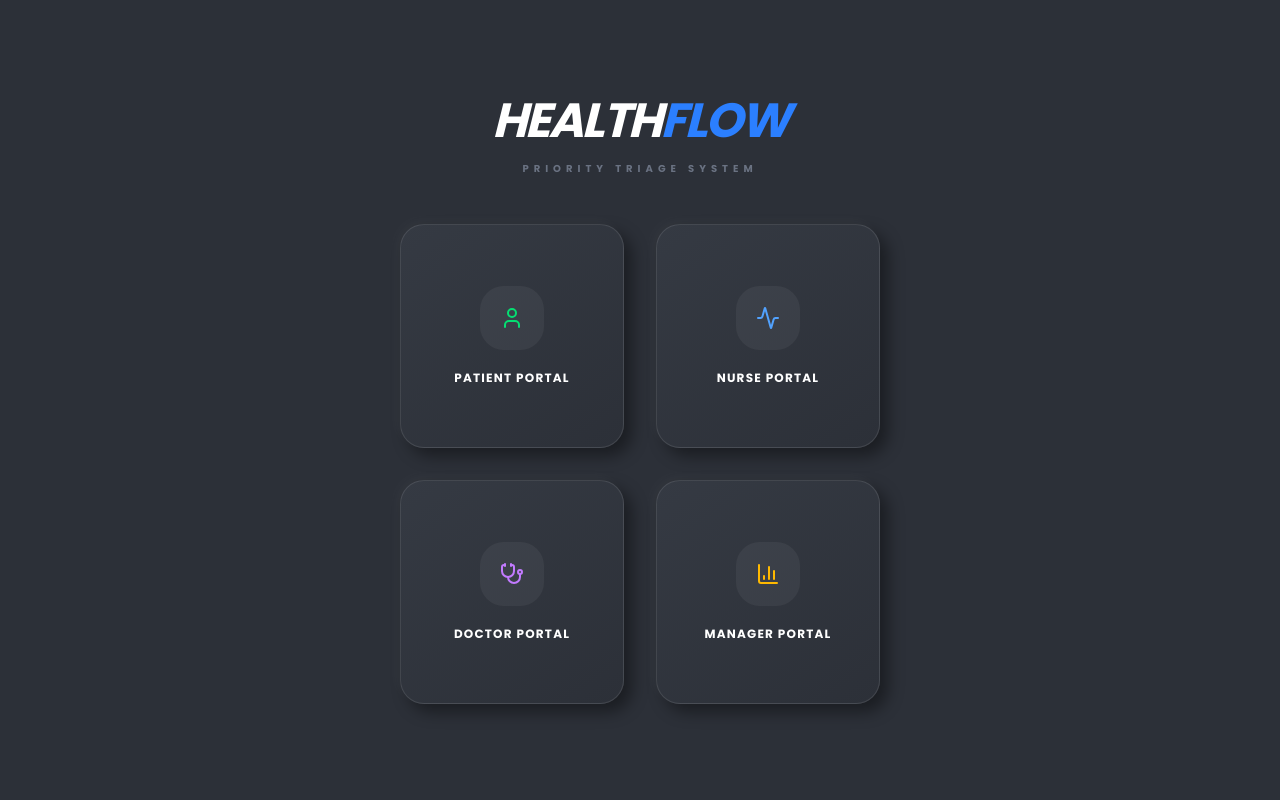
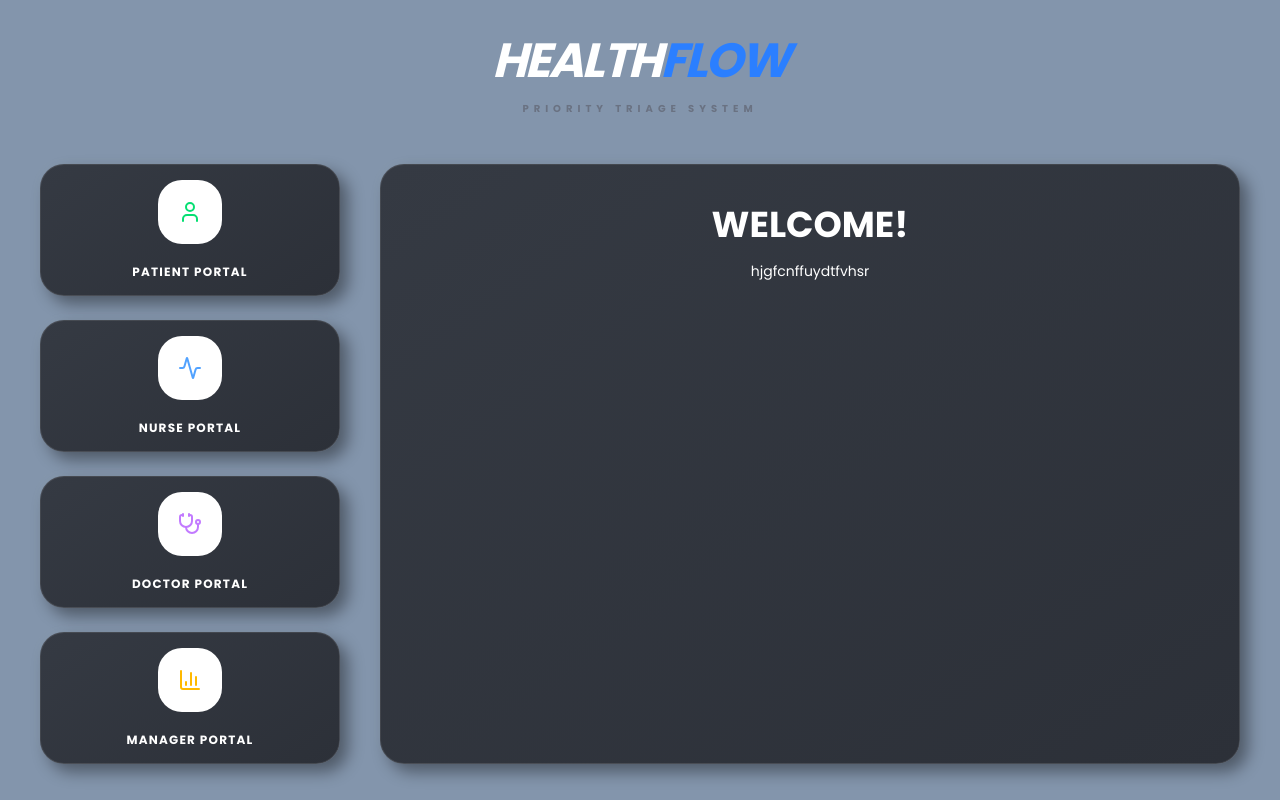
Before and after one commit to LoraineMae/SMS, a React (Vite) app: page / in a window 1280 px wide. Built offline with nearby package versions, Linux system fonts and the light colour scheme.

Commit message:
Update SchedulerViews.jsx

```diff
--- a/src/components/SchedulerViews.jsx
+++ b/src/components/SchedulerViews.jsx
@@ -2,27 +2,51 @@ import React from 'react';
 import { User, ClipboardList, Stethoscope, BarChart3, ShieldCheck, Activity, ArrowLeft } from 'lucide-react';
 
 export const RoleSelectionScreen = ({ onSelect }) => (
-  <div className="min-h-screen flex flex-col items-center justify-center bg-[#2c3038]">
-    <div className="text-center mb-12">
-      <h2 className="text-5xl font-black text-white italic tracking-tighter">HEALTH<span className="text-blue-500">FLOW</span></h2>
-      <p className="text-gray-500 uppercase text-[10px] tracking-[0.5em] mt-4 font-bold">Priority Triage System</p>
+  <div className="min-h-screen flex flex-col justify-center bg-[#8395ac]">
+    <div className="text-center mb-12 w-full">
+      <h2 className="text-5xl font-black text-white italic tracking-tighter">
+        HEALTH<span className="text-blue-500">FLOW</span>
+      </h2>
+      <p className="text-gray-500 uppercase text-[10px] tracking-[0.5em] mt-4 font-bold">
+        Priority Triage System
+      </p>
     </div>
-    <div className="grid grid-cols-2 gap-8">
+    <div className="flex gap-10 px-10">
+
+      <div className="flex flex-col gap-6 items-start">
         {[
           {id: 'patient', label: 'Patient', icon: <User />, color: 'text-green-400'},
           {id: 'triage', label: 'Nurse', icon: <Activity />, color: 'text-blue-400'},
           {id: 'doctor', label: 'Doctor', icon: <Stethoscope />, color: 'text-purple-400'},
           {id: 'manager', label: 'Manager', icon: <BarChart3 />, color: 'text-amber-400'}
         ].map(role => (
-        <button key={role.id} onClick={() => onSelect(role.id)} className="dashboard-card w-56 h-56 flex flex-col items-center justify-center gap-5 hover:border-blue-500 transition-all text-white group">
-          <div className={`p-5 bg-white/5 rounded-3xl transition-colors group-hover:bg-blue-500 group-hover:text-white ${role.color}`}>{role.icon}</div>
+          <button
+            key={role.id}
+            onClick={() => onSelect(role.id)}
+            className="dashboard-card w-75 h-33 flex flex-col items-center justify-center gap-5 hover:border-blue-500 transition-all text-white group"
+          >
+            <div className={`p-5 bg-white rounded-3xl transition-colors group-hover:bg-blue-500 group-hover:text-black ${role.color}`}>
+              {role.icon}
+            </div>
             <span className="font-bold tracking-widest text-xs uppercase">{role.label} PORTAL</span>
           </button>
         ))}
       </div>
+
+     <div className="flex flex-col justify-start flex-1">
+  <div className="dashboard-card p-10 w-full text-white h-[600px] flex flex-col">
+    <center>
+    <h1 className="text-4xl font-bold mb-4">WELCOME!</h1>
+    <p className="text-white-400 text-sm">
+      hjgfcnffuydtfvhsr
+    </p>
+    </center>
+  </div>
+</div>
+
+    </div>
   </div>
 );
-
 export const PatientIntakeForm = ({ formData, setFormData, addPatient }) => (
   <div className="max-w-2xl mx-auto dashboard-card p-10 text-white">
     <h2 className="text-2xl font-bold mb-8 flex items-center gap-3 border-b border-white/5 pb-4"><ClipboardList className="text-blue-500"/> Patient Registration</h2>
```
Lines whose indentation alone changed are shown as unchanged.
